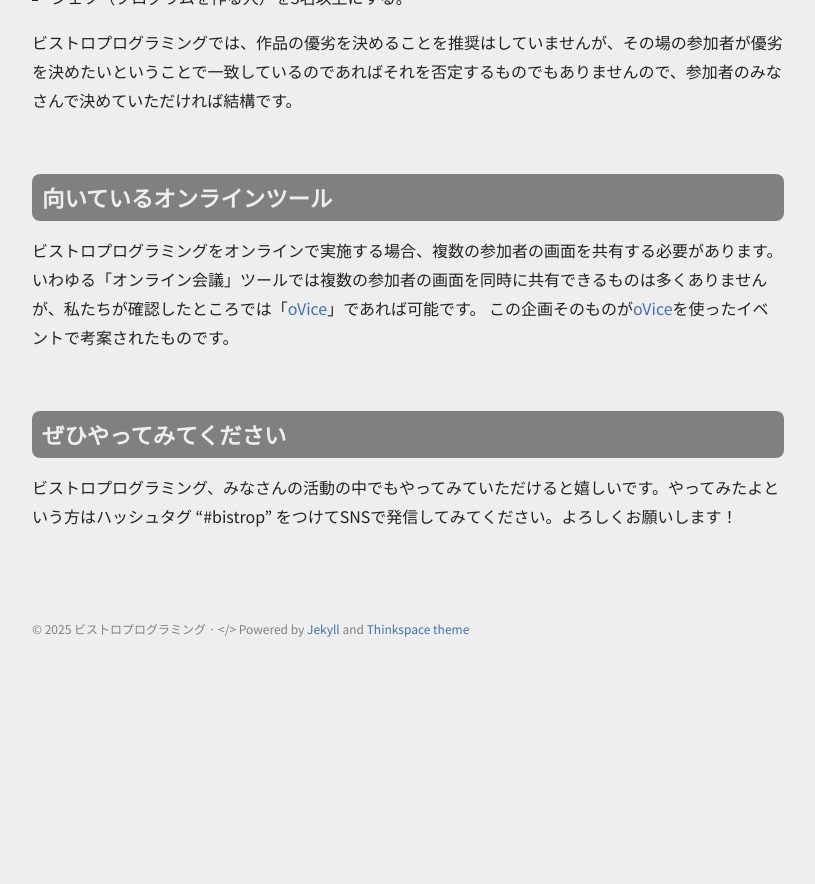
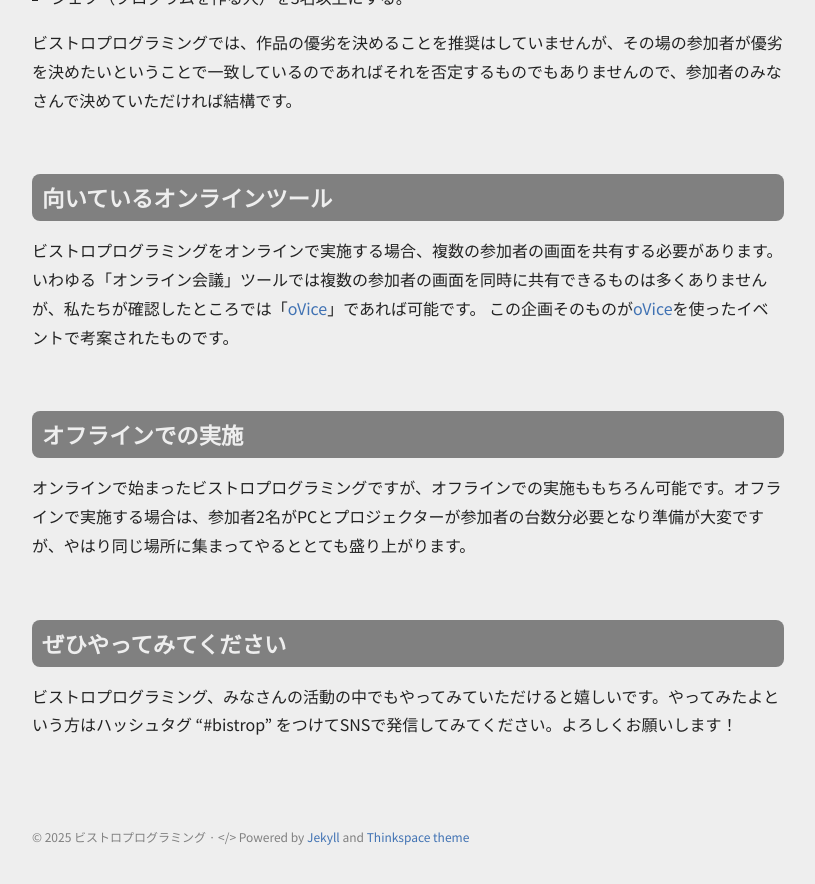
Before and after one commit to bistro-programming/bistro-programming.github.io, a Jekyll site: the page built from index.md, in a window 1280 px wide and 900 px high, scrolled down 2774 px. Shown: the top 884 px of the window, without its empty margins (232-1047 px from the left). Built offline with Jekyll 4.4.1, drawn with Linux system fonts in a browser that asks for light colours; before the commit the page ends 3466 px from its top, so only the background shows below that.

Commit message:
オフラインの説明追加

```diff
--- a/index.md
+++ b/index.md
@@ -54,5 +54,8 @@ excerpt: ""
 ビストロプログラミングをオンラインで実施する場合、複数の参加者の画面を共有する必要があります。いわゆる「オンライン会議」ツールでは複数の参加者の画面を同時に共有できるものは多くありませんが、私たちが確認したところでは「[oVice](https://ovice.in/)」であれば可能です。
 この企画そのものが[oVice](https://ovice.in/)を使ったイベントで考案されたものです。
 
+## オフラインでの実施
+オンラインで始まったビストロプログラミングですが、オフラインでの実施ももちろん可能です。オフラインで実施する場合は、参加者2名がPCとプロジェクターが参加者の台数分必要となり準備が大変ですが、やはり同じ場所に集まってやるととても盛り上がります。
+
 ## ぜひやってみてください
 ビストロプログラミング、みなさんの活動の中でもやってみていただけると嬉しいです。やってみたよという方はハッシュタグ "#bistrop" をつけてSNSで発信してみてください。よろしくお願いします！
```
